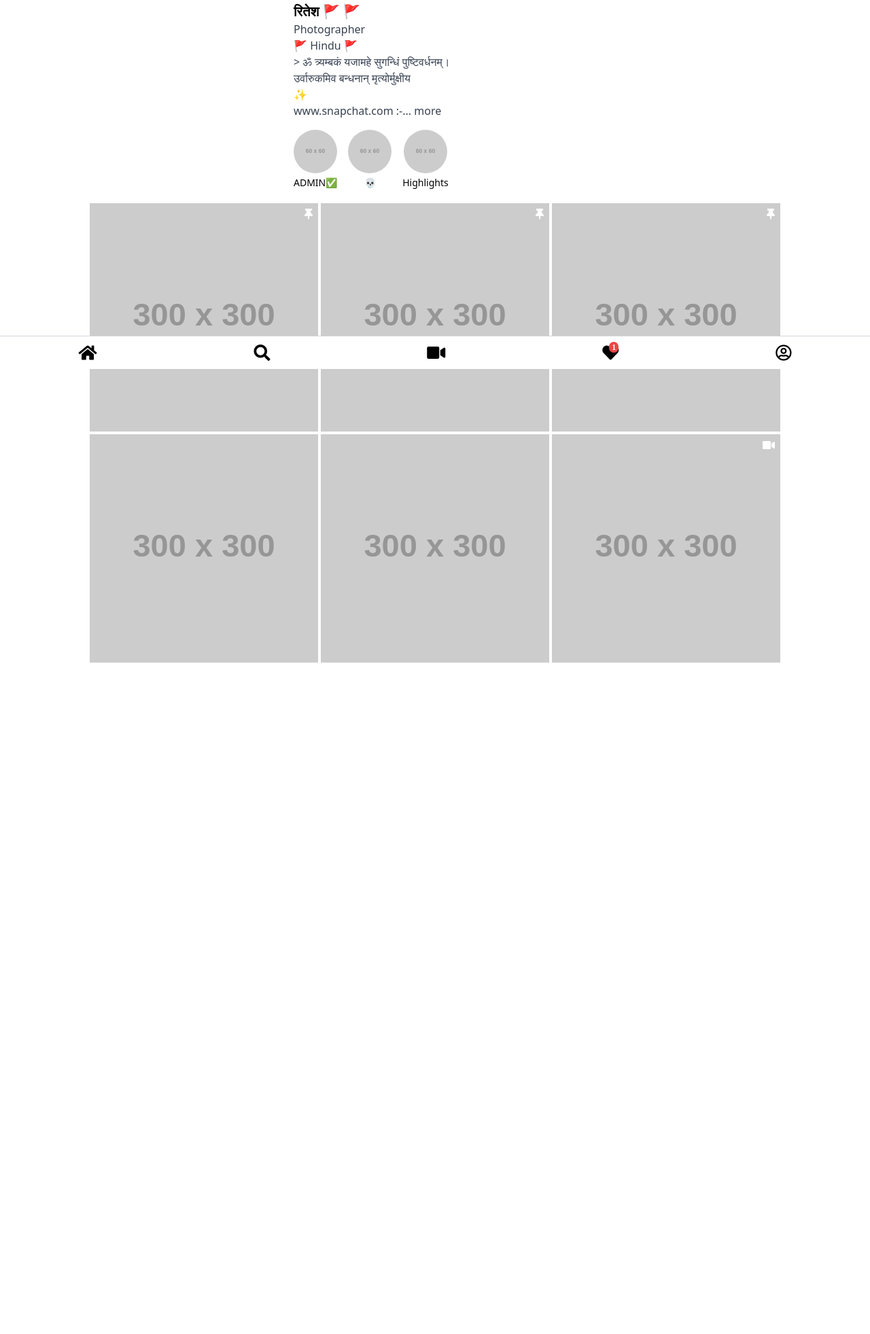
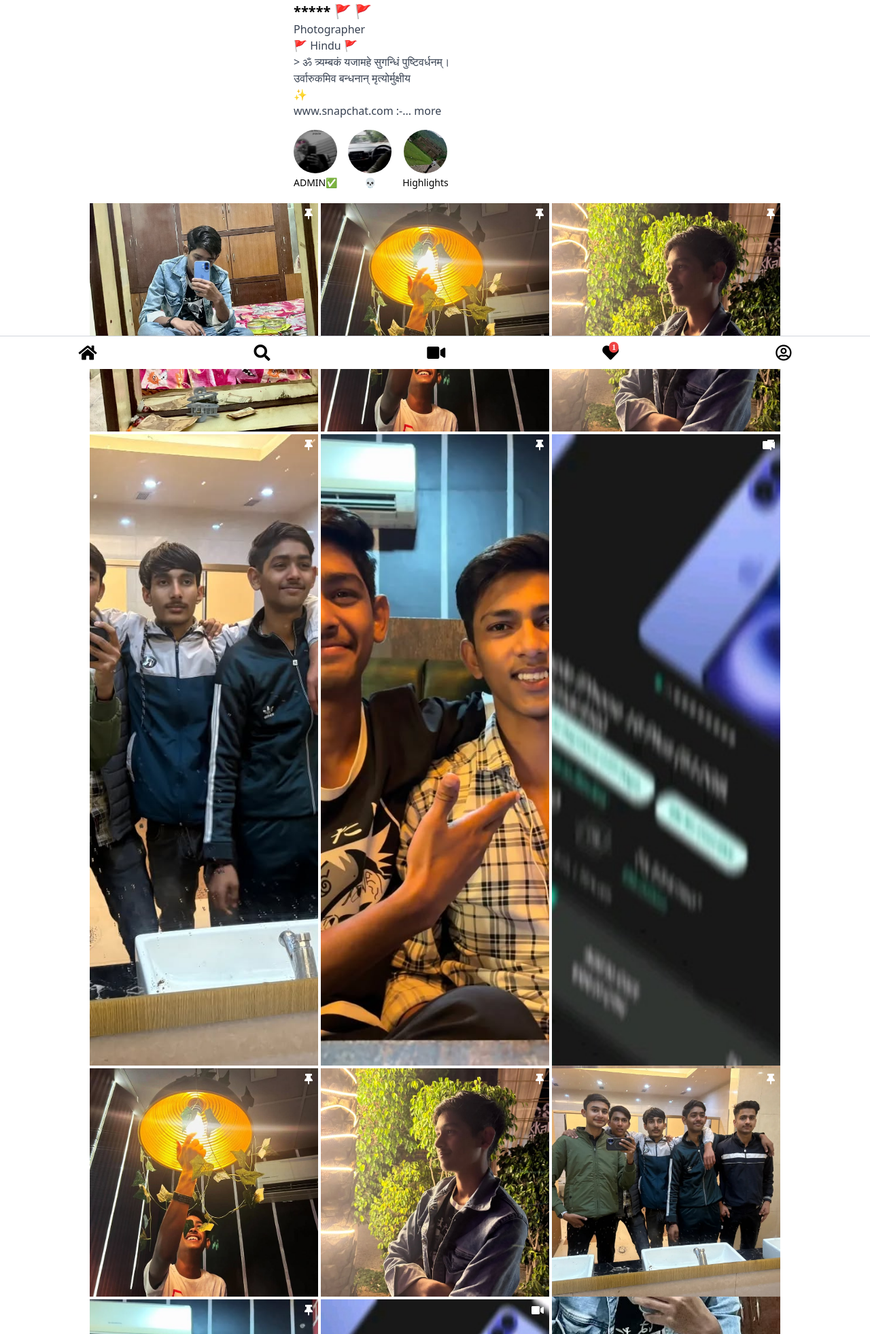
Before and after one commit to AshishSharm7a/Dineshins, a plain HTML site: page dashboard.html in a window 1280 px wide. Shown: the part 257-2220 px from the top of the page at 68% size. Before the commit the page ends 1236 px from the top, so only its background shows below. Drawn offline with nearby package versions, Linux system fonts and the light colour scheme; placeholder pictures from the web are drawn by us.

Commit message:
Update dashboard.html

```diff
--- a/dashboard.html
+++ b/dashboard.html
@@ -13,7 +13,7 @@
   <div class="max-w-sm mx-auto p-4">
     <div class="flex justify-between items-center mb-4">
       <div class="flex items-center">
-        <span class="font-semibold text-lg">dharmender._.shar...</span>
+        <span class="font-semibold text-lg">dinesh_00770</span>
         <i class="fas fa-chevron-down ml-1"></i>
       </div>
       <div class="flex items-center space-x-4">
@@ -29,7 +29,7 @@
     <!-- Profile Info -->
     <div class="flex items-center mb-4">
       <div class="relative">
-        <img alt="Profile picture" class="rounded-full w-24 h-24" src="https://placehold.co/100x100"/>
+        <img alt="Profile picture" class="rounded-full w-24 h-24" src="post1.webp"/>
         <div class="absolute bottom-0 right-0 bg-blue-500 text-white rounded-full p-1">
           <i class="fas fa-plus"></i>
         </div>
@@ -62,7 +62,7 @@
   <!-- Bio Section -->
   <div class="max-w-md mx-auto p-4">
     <div class="text-xl font-bold">
-      <span>रितेश</span>
+      <span>*****</span>
       <span class="text-red-500">🚩</span>
       <span class="text-red-500">🚩</span>
     </div>
@@ -79,15 +79,15 @@
     </div>
     <div class="flex mt-4 space-x-4">
       <div class="flex flex-col items-center">
-        <img alt="Profile image of ADMIN" class="rounded-full w-16 h-16" src="https://placehold.co/60x60"/>
+        <img alt="Profile image of ADMIN" class="rounded-full w-16 h-16" src="hig1.webp.jpg"/>
         <p class="text-sm mt-1">ADMIN✅</p>
       </div>
       <div class="flex flex-col items-center">
-        <img alt="Profile image of skull" class="rounded-full w-16 h-16" src="https://placehold.co/60x60"/>
+        <img alt="Profile image of skull" class="rounded-full w-16 h-16" src="hig2.webp.jpg"/>
         <p class="text-sm mt-1">💀</p>
       </div>
       <div class="flex flex-col items-center">
-        <img alt="Profile image of Highlights" class="rounded-full w-16 h-16" src="https://placehold.co/60x60"/>
+        <img alt="Profile image of Highlights" class="rounded-full w-16 h-16" src="hig3.webp.jpg"/>
         <p class="text-sm mt-1">Highlights</p>
       </div>
     </div>
@@ -97,26 +97,52 @@
   <div class="max-w-screen-lg mx-auto">
     <div class="grid grid-cols-3 gap-1 p-1">
       <div class="relative">
-        <img alt="Image 1" class="w-full h-full object-cover" src="https://placehold.co/300x300"/>
+        <img alt="Image 1" class="w-full h-full object-cover" src="post1.webp"/>
         <i class="fas fa-thumbtack absolute top-2 right-2 text-white"></i>
       </div>
       <div class="relative">
-        <img alt="Image 2" class="w-full h-full object-cover" src="https://placehold.co/300x300"/>
+        <img alt="Image 2" class="w-full h-full object-cover" src="post2.webp"/>
         <i class="fas fa-thumbtack absolute top-2 right-2 text-white"></i>
       </div>
       <div class="relative">
-        <img alt="Image 3" class="w-full h-full object-cover" src="https://placehold.co/300x300"/>
+        <img alt="Image 3" class="w-full h-full object-cover" src="post3.webp"/>
         <i class="fas fa-thumbtack absolute top-2 right-2 text-white"></i>
       </div>
-      <div>
-        <img alt="Image 4" class="w-full h-full object-cover" src="https://placehold.co/300x300"/>
-      </div>
-      <div>
-        <img alt="Image 5" class="w-full h-full object-cover" src="https://placehold.co/300x300"/>
+      <div class="relative">
+        <img alt="Image 4" class="w-full h-full object-cover" src="po4.webp"/>
+        <i class="fas fa-thumbtack absolute top-2 right-2 text-white"></i>
       </div>
       <div class="relative">
-        <img alt="Image 6" class="w-full h-full object-cover" src="https://placehold.co/300x300"/>
+        <img alt="Image 5" class="w-full h-full object-cover" src="p5.webp"/>
+        <i class="fas fa-thumbtack absolute top-2 right-2 text-white"></i>
+      </div>
+      <div class="relative">
+        <img alt="Image 6" class="w-full h-full object-cover" src="p6.webp"/>
         <i class="fas fa-video absolute top-2 right-2 text-white"></i>
+      <div class="relative"></div>
+        <img alt="Image 1" class="w-full h-full object-cover" src="post1.webp"/>
+        <i class="fas fa-thumbtack absolute top-2 right-2 text-white"></i>
+      </div>
+      <div class="relative">
+        <img alt="Image 2" class="w-full h-full object-cover" src="post2.webp"/>
+        <i class="fas fa-thumbtack absolute top-2 right-2 text-white"></i>
+      </div>
+      <div class="relative">
+        <img alt="Image 3" class="w-full h-full object-cover" src="post3.webp"/>
+        <i class="fas fa-thumbtack absolute top-2 right-2 text-white"></i>
+      </div>
+      <div class="relative">
+        <img alt="Image 4" class="w-full h-full object-cover" src="po4.webp"/>
+        <i class="fas fa-thumbtack absolute top-2 right-2 text-white"></i>
+      </div>
+      <div class="relative">
+         <img alt="Image 5" class="w-full h-full object-cover" src="p5.webp"/>
+         <i class="fas fa-thumbtack absolute top-2 right-2 text-white"></i>
+      </div>
+      <div class="relative">
+         <img alt="Image 6" class="w-full h-full object-cover" src="p6.webp"/>
+         <i class="fas fa-video absolute top-2 right-2 text-white"></i>
+        </div>
       </div>
     </div>
 
@@ -133,4 +159,4 @@
   </div>
 
 </body>
-</html>
+  </html>
```
